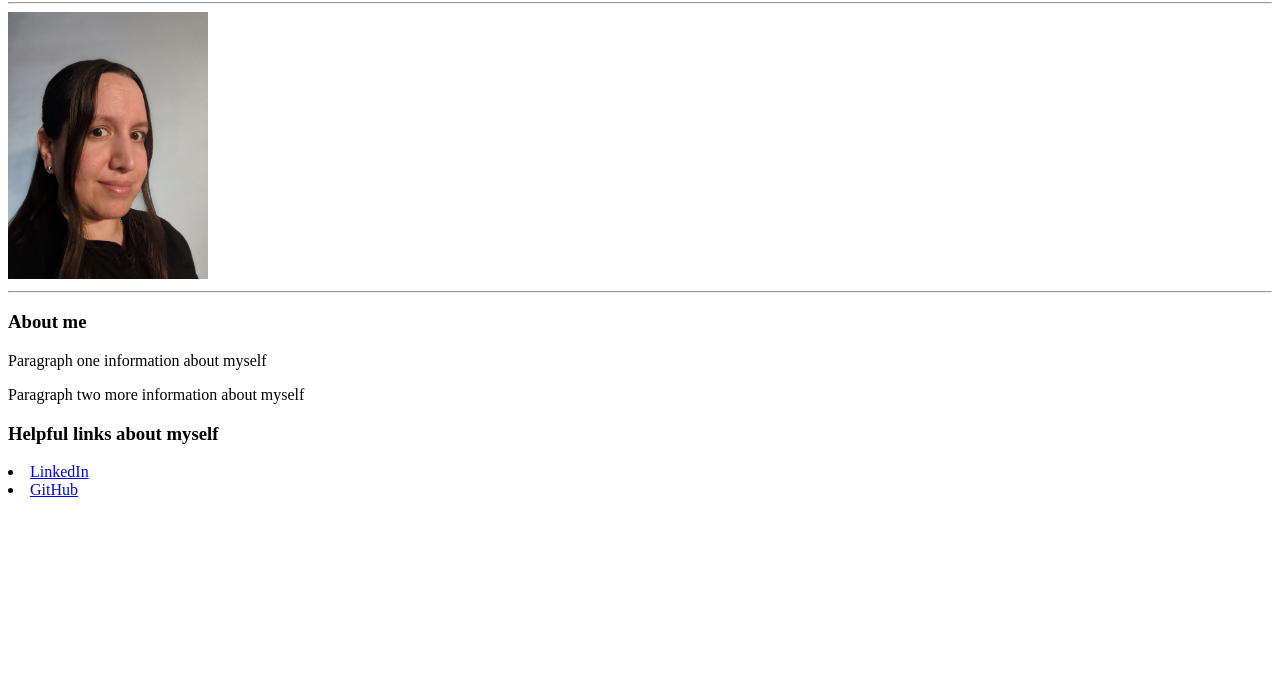
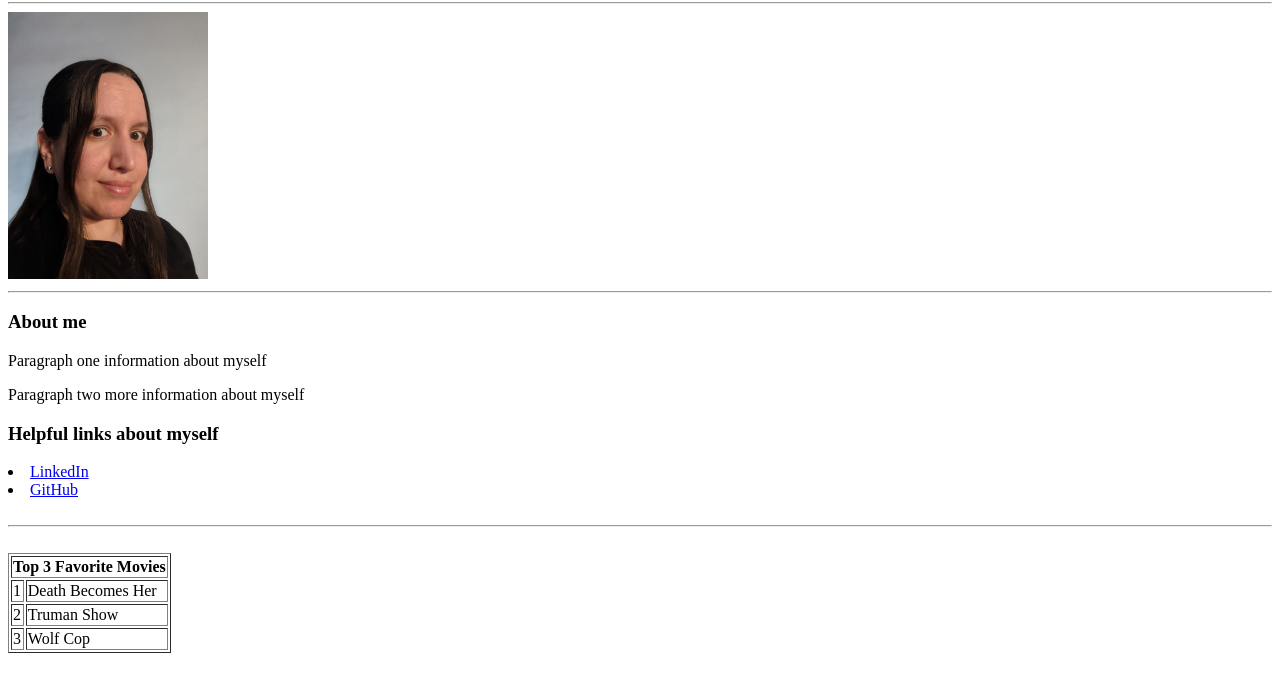
Before and after one commit to AliciaAPerez/AliciaAPerez.github.io, a plain HTML site: page index.html in a window 1280 px wide. Shown: the part 78-770 px from the top of the page. Drawn offline with Linux system fonts and the light colour scheme.

Commit message:
updating html

```diff
--- a/index.html
+++ b/index.html
@@ -19,7 +19,30 @@
       <h3>Helpful links about myself</h3>
       <li><a href= "https://www.linkedin.com/in/aliciaaperez/" target="_blank">LinkedIn</a></li>
       <li><a href= "https://github.com/AliciaAPerez" target="_blank">GitHub</a></li>
-
+      <br>
+      <hr>
+      <br>
+    <table border=1>
+      <thead>
+        <tr>
+          <th colspan=2>Top 3 Favorite Movies</th>
+        </tr>
+      </thead>
+      <tbody>
+        <tr>
+          <td>1</td>
+          <td>Death Becomes Her</td>
+        </tr>
+        <tr>
+          <td>2</td>
+          <td>Truman Show</td>
+        </tr>
+        <tr>
+          <td>3</td>
+          <td>Wolf Cop</td>
+        </tr>
+      </tbody>
+    </table>
 
     </body>
 </html>
```
